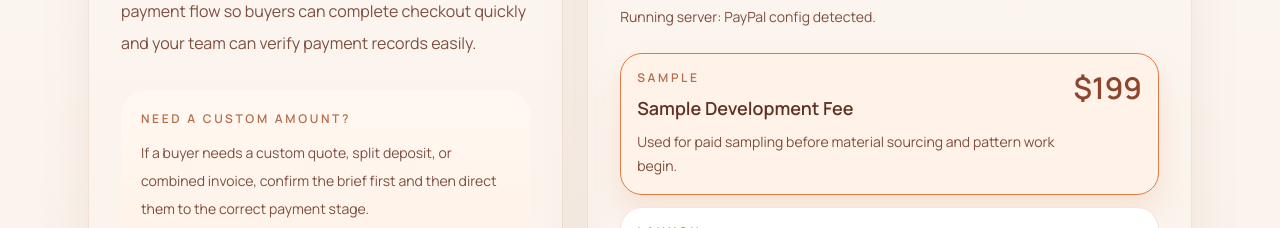
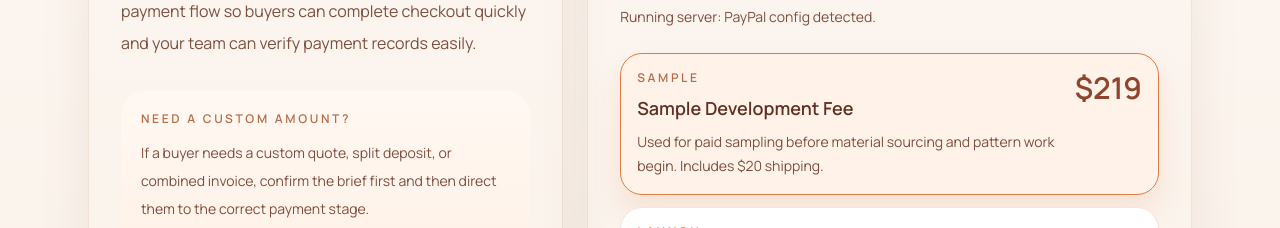
Before and after one commit to 156631890/diyasi, a Next.js app in the folder apps/web/: page /payments in a window 1280 px wide. Shown: the part 540-768 px from the top of the page. Built offline with nearby package versions, Linux system fonts and the light colour scheme; no server answers.

Commit message:
fix: add sample shipping fee to paypal checkout

```diff
--- a/apps/web/app/payments/page.tsx
+++ b/apps/web/app/payments/page.tsx
@@ -12,6 +12,8 @@ type PaymentItem = {
   desc: string;
   tag: string;
 };
+
+const SAMPLE_SHIPPING_FEE_USD = 20;
 
 const copy: Record<
   SiteLang,
@@ -45,7 +47,7 @@ const copy: Record<
       "If a buyer needs a custom quote, split deposit, or combined invoice, confirm the brief first and then direct them to the correct payment stage.",
     supportCta: "Contact Sales",
     items: [
-      { tag: "Sample", title: "Sample Development Fee", amount: 199, desc: "Used for paid sampling before material sourcing and pattern work begin." },
+      { tag: "Sample", title: "Sample Development Fee", amount: 199 + SAMPLE_SHIPPING_FEE_USD, desc: "Used for paid sampling before material sourcing and pattern work begin. Includes $20 shipping." },
       { tag: "Launch", title: "OEM Launch Deposit", amount: 500, desc: "Used once scope, pricing, and sample direction are confirmed for production launch." }
     ],
     loadingLabel: "Loading PayPal checkout...",
@@ -64,7 +66,7 @@ const copy: Record<
     supportBody: "如果买家需要定制报价、分阶段定金或合并账单，请先确认需求，再进入对应的付款阶段。",
     supportCta: "联系销售",
     items: [
-      { tag: "打样", title: "打样开发费", amount: 199, desc: "用于付费打样，在面料开发和版型制作前确认支付。" },
+      { tag: "打样", title: "打样开发费", amount: 199 + SAMPLE_SHIPPING_FEE_USD, desc: "用于付费打样，在面料开发和版型制作前确认支付，含 20 美金运费。" },
       { tag: "启动", title: "OEM 启动定金", amount: 500, desc: "用于报价、范围和打样方向确认后的项目启动。" }
     ],
     loadingLabel: "PayPal 加载中...",
@@ -82,7 +84,7 @@ const copy: Record<
     supportBody: "Si el comprador necesita una cotizacion especial, un deposito parcial o una factura combinada, confirma primero el brief y luego dirige al cliente a la etapa correcta.",
     supportCta: "Contactar Ventas",
     items: [
-      { tag: "Muestra", title: "Tarifa de Desarrollo de Muestra", amount: 199, desc: "Para muestra pagada antes de materiales y patron." },
+      { tag: "Muestra", title: "Tarifa de Desarrollo de Muestra", amount: 199 + SAMPLE_SHIPPING_FEE_USD, desc: "Para muestra pagada antes de materiales y patron. Incluye 20 USD de envio." },
       { tag: "Inicio", title: "Deposito de Lanzamiento OEM", amount: 500, desc: "Para iniciar el proyecto cuando alcance, precio y direccion de muestra ya estan confirmados." }
     ],
     loadingLabel: "Cargando checkout de PayPal...",
@@ -113,13 +115,13 @@ export default function PaymentsPage({
       ? {
           tag: lang === "zh" ? "产品" : lang === "es" ? "Producto" : "Product",
           title: productTitle,
-          amount: Number(productAmount.toFixed(2)),
+          amount: Number((productAmount + SAMPLE_SHIPPING_FEE_USD).toFixed(2)),
           desc:
             lang === "zh"
-              ? `来自产品页面的 PayPal 收款入口，数量 ${productQty}。`
+              ? `来自产品页面的 PayPal 收款入口，数量 ${productQty}，含 20 美金运费。`
               : lang === "es"
                 ? `Entrada de cobro PayPal desde la pagina de producto, cantidad ${productQty}.`
-                : `PayPal checkout entry from the product page, quantity ${productQty}.`
+                : `PayPal checkout entry from the product page, quantity ${productQty}, including $20 shipping.`
         }
       : null;
   const paymentItems = productItem ? [productItem, ...t.items] : t.items;
```
